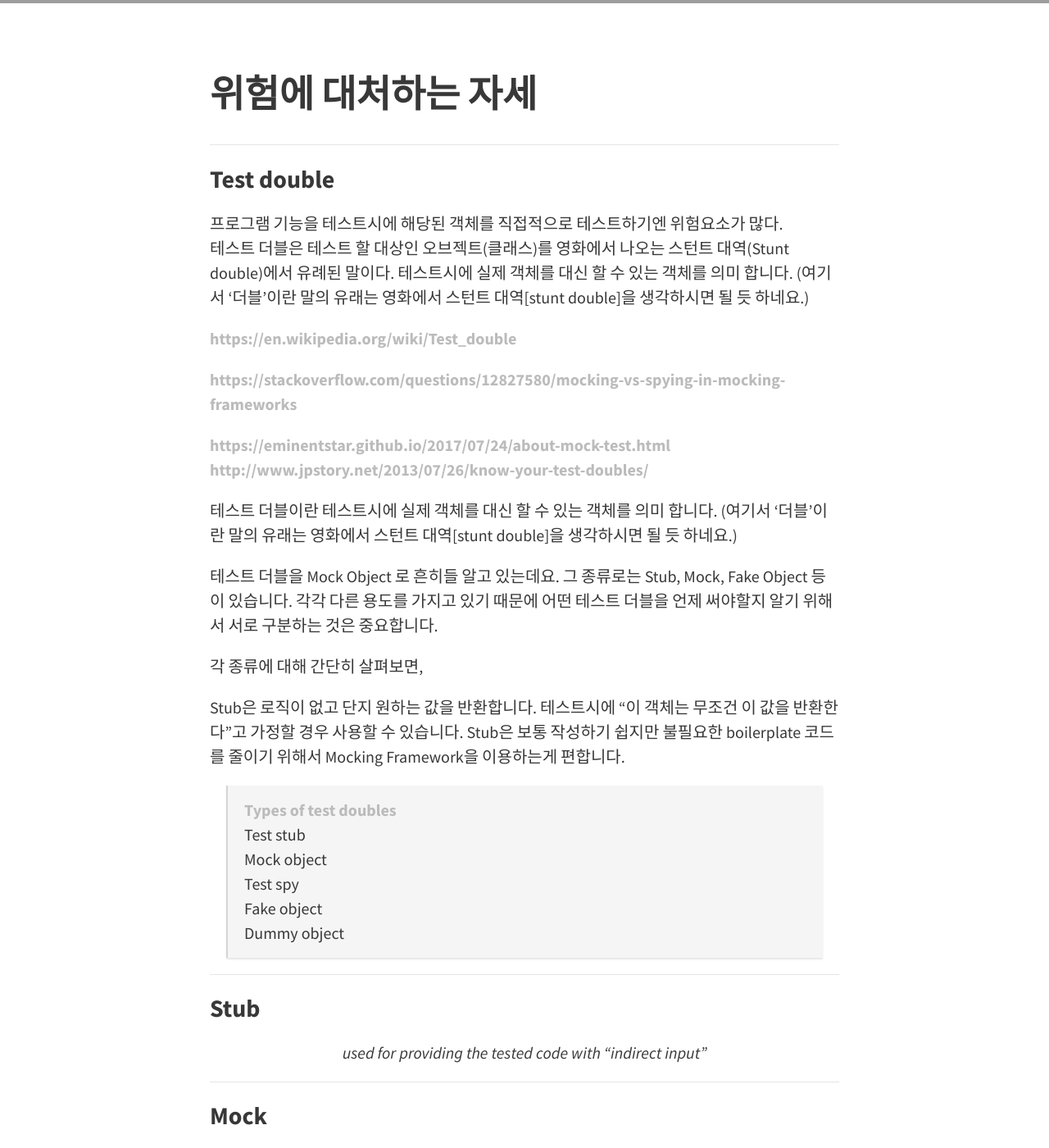
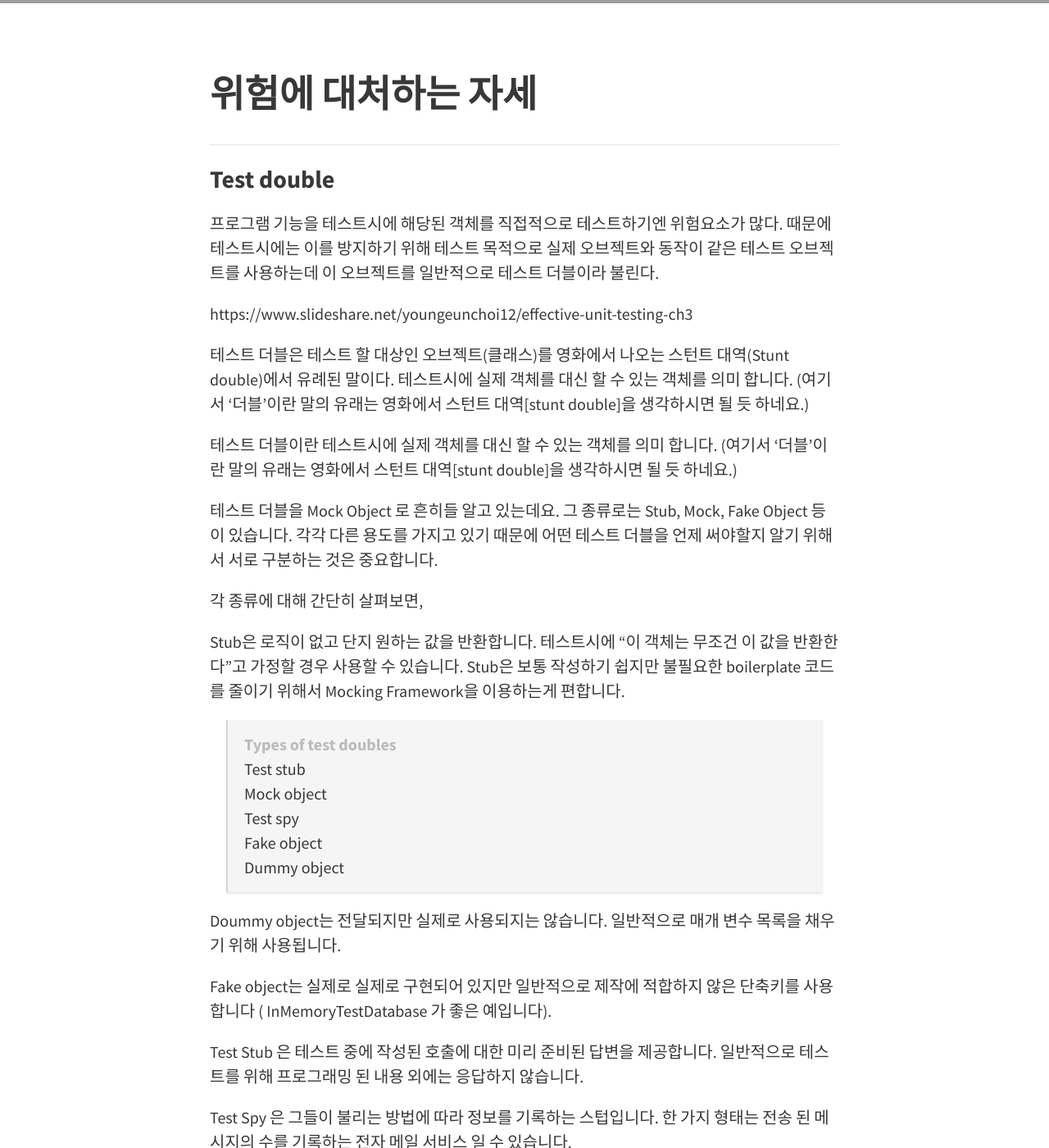
Before and after one commit to gmoon92/gmoon92.github.io, a Jekyll site: the page built from _posts/2018-09-28-test-double.md, in a window 1280 px wide and 1400 px high, scrolled down 467 px. Shown: the whole window at 82% size. Built offline with Jekyll 4.4.1, drawn with Linux system fonts in a browser that asks for light colours; comment, search, counter and statistics services are not loaded; some of the changed text lies outside the part shown; grey boxes are pictures that could not be loaded.

Commit message:
테스트

```diff
--- a/_posts/2018-09-28-test-double.md
+++ b/_posts/2018-09-28-test-double.md
@@ -21,15 +21,11 @@ priority: 1.0
 ### Test double
 
  프로그램 기능을 테스트시에 해당된 객체를 직접적으로 테스트하기엔 위험요소가 많다.
+ 때문에 테스트시에는 이를 방지하기 위해 테스트 목적으로 실제 오브젝트와 동작이 같은 테스트 오브젝트를 사용하는데 이 오브젝트를 일반적으로 테스트 더블이라 불린다.
+
+https://www.slideshare.net/youngeunchoi12/effective-unit-testing-ch3
+
 테스트 더블은 테스트 할 대상인 오브젝트(클래스)를  영화에서 나오는 스턴트 대역(Stunt double)에서 유례된 말이다. 테스트시에 실제 객체를 대신 할 수 있는 객체를 의미 합니다. (여기서 ‘더블’이란 말의 유래는 영화에서 스턴트 대역[stunt double]을 생각하시면 될 듯 하네요.)
-
-
-[https://en.wikipedia.org/wiki/Test_double](https://en.wikipedia.org/wiki/Test_double)
-
-[https://stackoverflow.com/questions/12827580/mocking-vs-spying-in-mocking-frameworks](https://stackoverflow.com/questions/12827580/mocking-vs-spying-in-mocking-frameworks)
-
-[https://eminentstar.github.io/2017/07/24/about-mock-test.html](https://eminentstar.github.io/2017/07/24/about-mock-test.html)
-[http://www.jpstory.net/2013/07/26/know-your-test-doubles/](http://www.jpstory.net/2013/07/26/know-your-test-doubles/)
 
 테스트 더블이란 테스트시에 실제 객체를 대신 할 수 있는 객체를 의미 합니다. (여기서 ‘더블’이란 말의 유래는 영화에서 스턴트 대역[stunt double]을 생각하시면 될 듯 하네요.)
 
@@ -45,6 +41,17 @@ Stub은 로직이 없고 단지 원하는 값을 반환합니다. 테스트시
 > Test spy <br/>
 > Fake object <br/>
 > Dummy object <br/>
+
+Doummy object는 전달되지만 실제로 사용되지는 않습니다. 일반적으로 매개 변수 목록을 채우기 위해 사용됩니다.
+
+Fake object는 실제로 실제로 구현되어 있지만 일반적으로 제작에 적합하지 않은 단축키를 사용합니다 ( InMemoryTestDatabase 가 좋은 예입니다).
+
+Test Stub 은 테스트 중에 작성된 호출에 대한 미리 준비된 답변을 제공합니다. 일반적으로 테스트를 위해 프로그래밍 된 내용 외에는 응답하지 않습니다.
+
+Test Spy 은 그들이 불리는 방법에 따라 정보를 기록하는 스텁입니다. 한 가지 형태는 전송 된 메시지의 수를 기록하는 전자 메일 서비스 일 수 있습니다.
+
+Mocks 는 그들이 기대하는 호출의 명세를 형성하는 기대치로 미리 프로그램되어있다. 기대하지 않은 전화를 받았을 때 예외를 throw 할 수 있으며 확인 중에 전화를 통해 예상했던 모든 전화를 받았는지 확인할 수 있습니다.
+
 
 ---
 
@@ -95,3 +102,11 @@ https://github.com/testdouble/contributing-tests/wiki/Test-Double
 https://lostechies.com/derekgreer/2011/05/15/effective-tests-test-doubles/
 
 https://laurentkempe.com/2010/07/17/Unit-Test-using-test-doubles-aka-Mock-Stub-Fake-Dummy/
+
+[https://en.wikipedia.org/wiki/Test_double](https://en.wikipedia.org/wiki/Test_double)
+
+[https://stackoverflow.com/questions/12827580/mocking-vs-spying-in-mocking-frameworks](https://stackoverflow.com/questions/12827580/mocking-vs-spying-in-mocking-frameworks)
+
+[https://eminentstar.github.io/2017/07/24/about-mock-test.html](https://eminentstar.github.io/2017/07/24/about-mock-test.html)
+
+[http://www.jpstory.net/2013/07/26/know-your-test-doubles/](http://www.jpstory.net/2013/07/26/know-your-test-doubles/)
```
